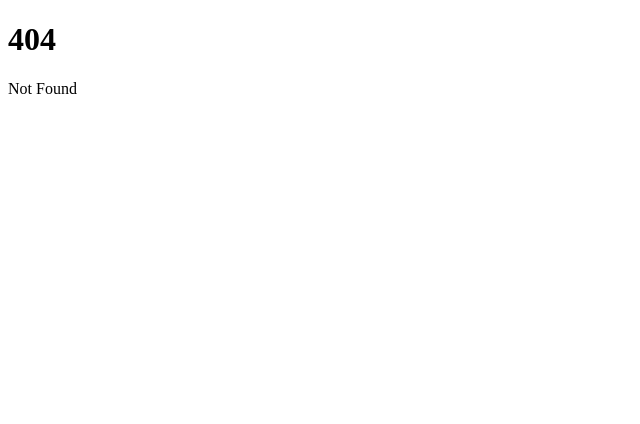
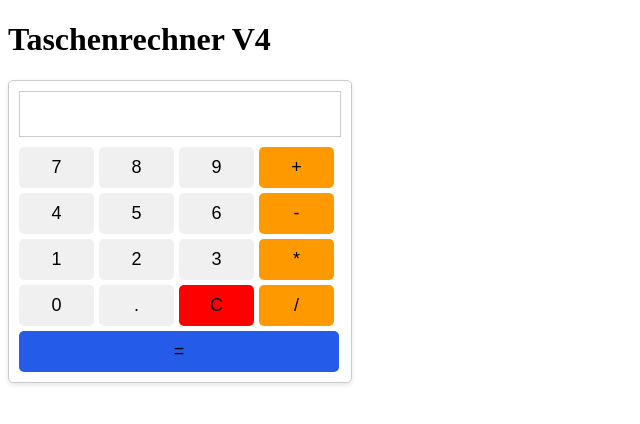
Before and after one commit to SaschaLucius/schuelerpraktikum, a SvelteKit app: page /calculator/v4 in a window 1280 px wide. Before the commit this address had no page. Shown: the top 424 px of the page, without its empty margins (0-640 px from the left). Built offline with nearby package versions, Linux system fonts and the light colour scheme.

Commit message:
move and add events

```diff
--- /dev/null
+++ b/src/routes/calculator/v4/+page.svelte
@@ -0,0 +1,7 @@
+<script>
+	import Calculator from './Calculator.svelte';
+</script>
+
+<h1>Taschenrechner V4</h1>
+
+<Calculator />
--- /dev/null
+++ b/src/routes/calculator/v4/Button.svelte
@@ -0,0 +1,30 @@
+<script lang="ts">
+	export let input: string | number;
+	export let clicked = (input: string | number) => {
+		console.log('I am being clicked: ' + input);
+	};
+	export let type: string = 'normal';
+
+	const typeToColor = new Map();
+	typeToColor.set('clear', 'red');
+	typeToColor.set('equals', '#245be9');
+	typeToColor.set('operator', '#f90');
+	typeToColor.set('normal', '#f0f0f0');
+</script>
+
+<button
+	on:click={() => clicked(input)}
+	style="background-color:{typeToColor.get(type)}; {type === 'equals' ? 'width: 320px;' : ''}"
+	>{input}</button
+>
+
+<style>
+	button {
+		padding: 10px;
+		font-size: 18px;
+		border: none;
+		cursor: pointer;
+		border-radius: 5px;
+		text-align: center;
+	}
+</style>
--- /dev/null
+++ b/src/routes/calculator/v4/Calculator.svelte
@@ -0,0 +1,122 @@
+<script lang="ts">
+	import Button from './Button.svelte';
+
+	let input = '';
+
+	function add(text: string | number) {
+		input += text;
+	}
+	function clear() {
+		input = '';
+	}
+	function equals() {
+		input = eval(input);
+	}
+
+	function keyPressed(event: KeyboardEvent) {
+		switch (event.key) {
+			case 'Enter':
+				equals();
+				break;
+			case '0':
+				add('0');
+				break;
+			case '1':
+				add('1');
+				break;
+			case '2':
+				add('2');
+				break;
+			case '3':
+				add('3');
+				break;
+			case '4':
+				add('4');
+				break;
+			case '5':
+				add('5');
+				break;
+			case '6':
+				add('6');
+				break;
+			case '7':
+				add('7');
+				break;
+			case '8':
+				add('8');
+				break;
+			case '9':
+				add('9');
+				break;
+			case '.':
+				add('.');
+				break;
+			case '+':
+				add('+');
+				break;
+			case '-':
+				add('-');
+				break;
+			case '*':
+				add('*');
+				break;
+			case '/':
+				add('/');
+				break;
+			case 'c':
+				clear();
+				break;
+		}
+	}
+</script>
+
+<svelte:window on:keydown|preventDefault={(event) => keyPressed(event)} />
+
+<div class="calculator">
+	<input bind:value={input} type="text" class="display" />
+	<div class="buttons">
+		<Button input={7} clicked={(i) => add(i)} />
+		<Button input={8} clicked={(i) => add(i)} />
+		<Button input={9} clicked={(i) => add(i)} />
+		<Button input={'+'} clicked={(i) => add(i)} type="operator" />
+		<Button input={4} clicked={(i) => add(i)} />
+		<Button input={5} clicked={(i) => add(i)} />
+		<Button input={6} clicked={(i) => add(i)} />
+		<Button input={'-'} clicked={(i) => add(i)} type="operator" />
+		<Button input={1} clicked={(i) => add(i)} />
+		<Button input={2} clicked={(i) => add(i)} />
+		<Button input={3} clicked={(i) => add(i)} />
+		<Button input={'*'} clicked={(i) => add(i)} type="operator" />
+		<Button input={0} clicked={(i) => add(i)} />
+		<Button input={'.'} clicked={(i) => add(i)} />
+		<Button input={'C'} clicked={() => clear()} type="clear" />
+		<Button input={'/'} clicked={(i) => add(i)} type="operator" />
+		<Button input={'='} clicked={() => equals()} type="equals" />
+	</div>
+</div>
+
+<style>
+	.calculator {
+		display: inline-block;
+		border: 1px solid #ccc;
+		padding: 10px;
+		border-radius: 5px;
+		box-shadow: 0 2px 5px rgba(0, 0, 0, 0.1);
+	}
+
+	.display {
+		font-size: 24px;
+		border: 1px solid #ccc;
+		height: 24px;
+		padding: 10px;
+		margin-bottom: 10px;
+		width: 300px;
+		text-align: right;
+	}
+
+	.buttons {
+		display: grid;
+		grid-template-columns: repeat(4, 75px);
+		gap: 5px;
+	}
+</style>
```
Also changed, not shown: src/routes/+page.svelte (+10 -4 lines), src/routes/calculator/v0/+page.svelte (renamed from src/routes/v0/+page.svelte), src/routes/calculator/v1/+page.svelte (renamed from src/routes/v1/+page.svelte), src/routes/calculator/v2/+page.svelte (renamed from src/routes/v2/+page.svelte), src/routes/calculator/v3/+page.svelte (renamed from src/routes/v3/+page.svelte), src/routes/calculator/v3/Button.svelte (renamed from src/routes/v3/Button.svelte), src/routes/calculator/v3/Calculator.svelte (renamed from src/routes/v3/Calculator.svelte).
